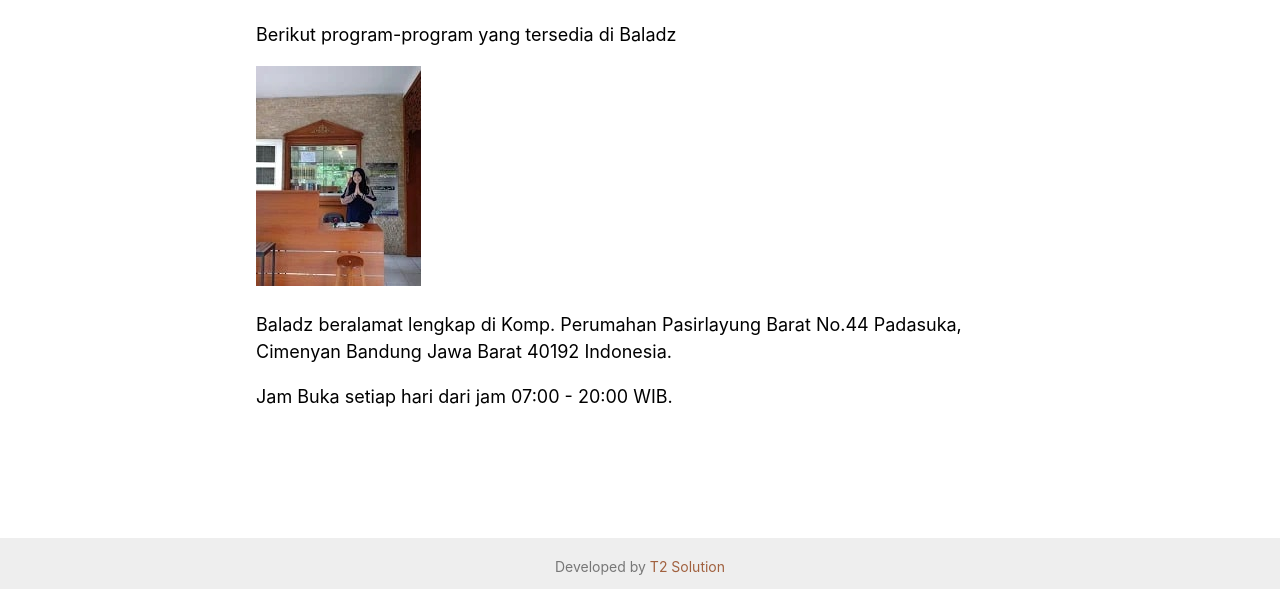
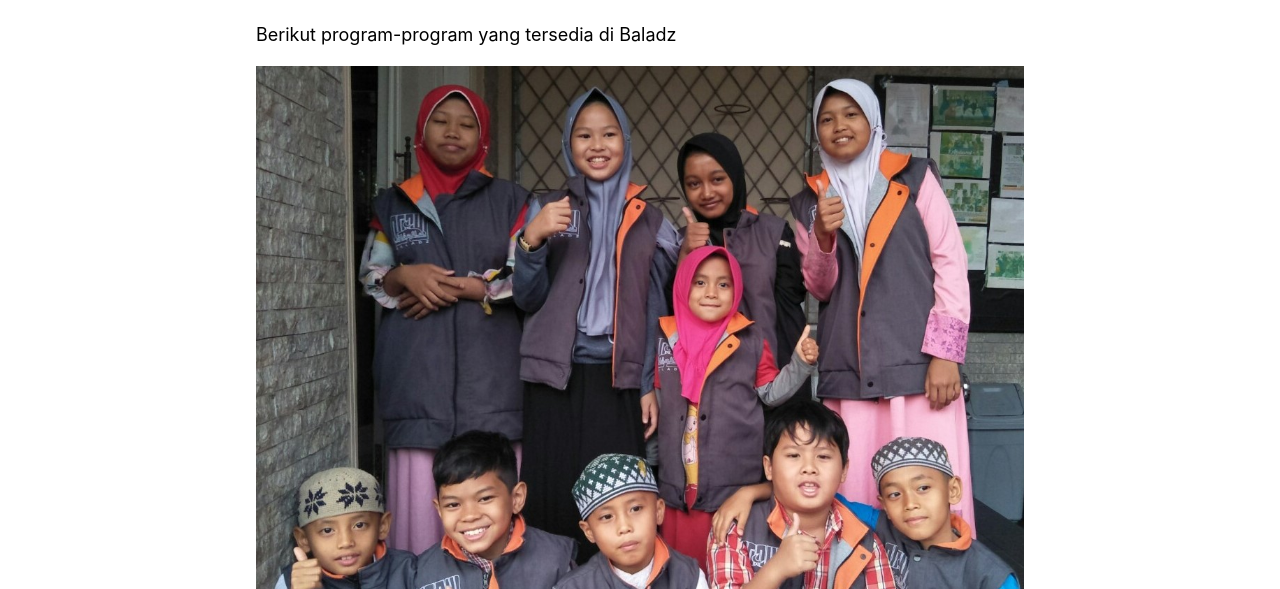
Before and after one commit to miftacul/t2-edu-info, a Gatsby site: page /program in a window 1280 px wide. Shown: the part 211-800 px from the top of the page. Built offline with nearby package versions, Linux system fonts and the light colour scheme; Gatsby itself is replaced by a stand-in of ours; some packages are replaced by stand-ins of ours.

Commit message:
Update Pages “program”

```diff
--- a/src/content/pages/program.md
+++ b/src/content/pages/program.md
@@ -7,10 +7,9 @@ featuredImage: /assets/web2.jpg
 slug: /program
 title: Program Baladz
 ---
-
 Berikut program-program yang tersedia di Baladz
 
-![Baladz](/assets/baladzadmin-min.jpg "Baladz")
+![Baladz](/assets/web3.jpg "Baladz")
 
 Baladz beralamat lengkap di Komp. Perumahan Pasirlayung Barat No.44 Padasuka, Cimenyan Bandung Jawa Barat 40192 Indonesia.
 
```
Also changed, not shown: static/assets/web3.jpg (added).
